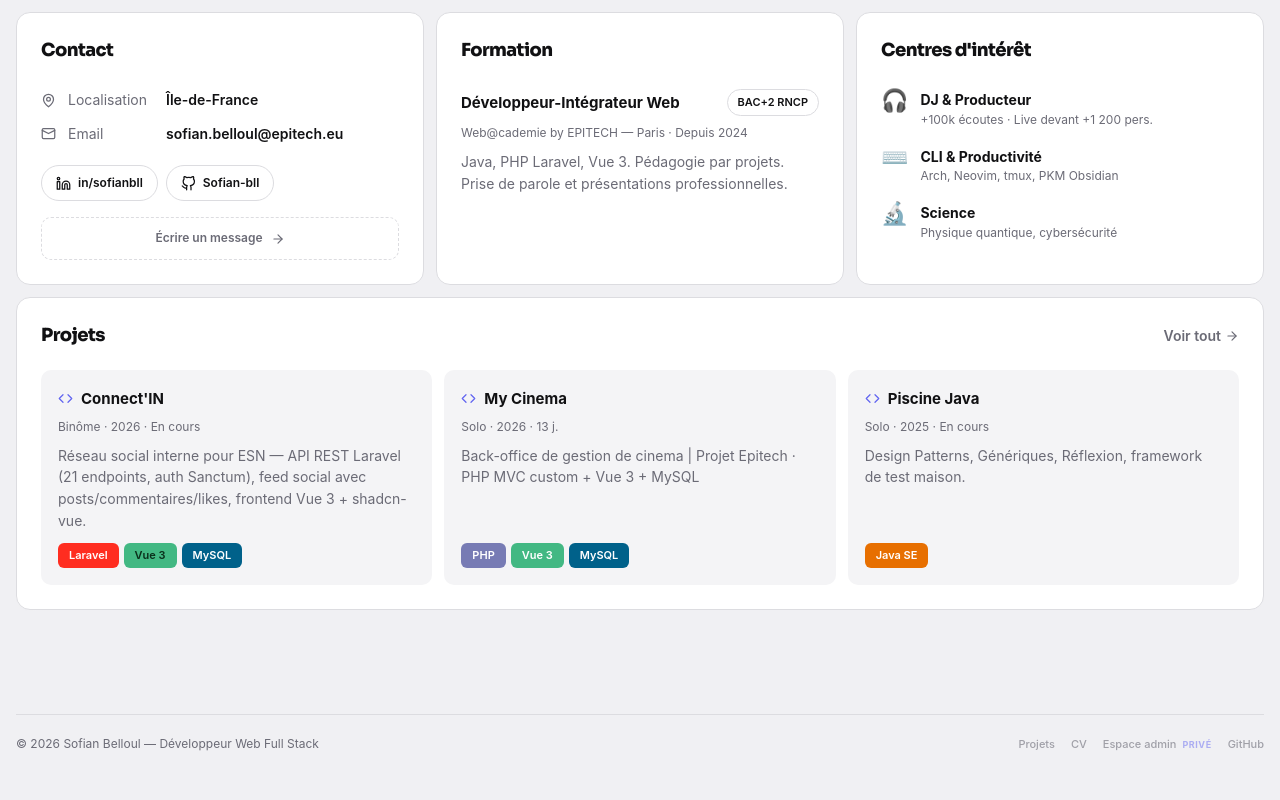
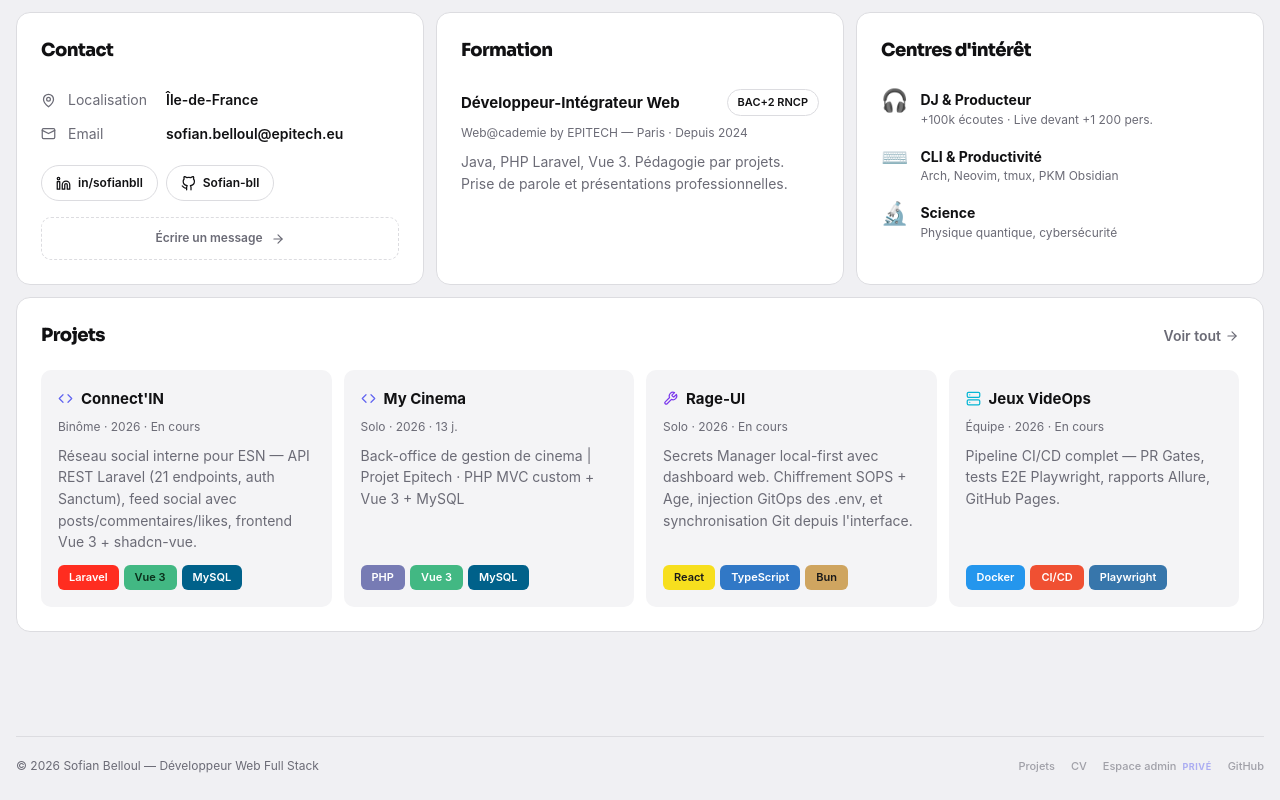
Before and after one commit to Sofian-bll/My-Bentofolio, a React (Vite) app: page / in a window 1280 px wide. Shown: the part 880-1680 px from the top of the page. Before the commit the page ends 1658 px from the top, so only its background shows below. Built offline with nearby package versions, Linux system fonts and the light colour scheme.

Commit message:
feat: visible filter, homeFeatured, and optional cover images on homepage

```diff
--- a/app/home.jsx
+++ b/app/home.jsx
@@ -2,13 +2,15 @@
    BENTOFOLIO — Home (Bento) page (ES module)
    ============================================= */
 import React from 'react';
-import { Icon, Cell, Chip, SectionTitle, TechTag, CatGlyph, Badge } from './ui.jsx';
-import { DATA, primaryCat } from './data.js';
+import { Icon, Cell, Chip, SectionTitle, TechTag, CatGlyph, Badge, ProjectThumb } from './ui.jsx';
+import { DATA, APP_CONFIG, primaryCat } from './data.js';
 import { resolveImageSrc } from './config-runtime.js';
 
 function HomeView({ navigate, openProject }) {
   const { personalInfo: p, contactInfos, socialLinks, skillGroups, formations, interests, projects } = DATA;
-  const preview = projects.slice(0, 3);
+  const visibleProjects = projects.filter(p => p.visible !== false);
+  const homeFeaturedProjects = visibleProjects.filter(p => p.homeFeatured);
+  const preview = (homeFeaturedProjects.length > 0 ? homeFeaturedProjects : visibleProjects).slice(0, 4);
   const contactIcon = { 'Âge': 'star', 'Localisation': 'pin', 'Téléphone': 'phone', 'Email': 'mail' };
 
   return (
@@ -38,7 +40,7 @@ function HomeView({ navigate, openProject }) {
           </div>
           <p className="hero-bio">{p.bio}</p>
           <div className="hero-stats">
-            {DATA.projects.length > 0 && <span><Icon name="grid" size={14} /> <strong>{DATA.projects.length}</strong> projets</span>}
+            {visibleProjects.length > 0 && <span><Icon name="grid" size={14} /> <strong>{visibleProjects.length}</strong> projets</span>}
             {(DATA.experiences || []).length > 0 && <span><Icon name="briefcase" size={14} /> <strong>{(DATA.experiences || []).length}</strong> expériences</span>}
             {DATA.profile?.webExperienceSince && <span><Icon name="star" size={14} /> <strong>{new Date().getFullYear() - DATA.profile.webExperienceSince} ans</strong> d'expérience</span>}
           </div>
@@ -140,6 +142,7 @@ function HomeView({ navigate, openProject }) {
           <div className="proj-preview-grid">
             {preview.map((pr) => (
               <button className="proj-mini" key={pr.id} onClick={() => openProject(pr.id)}>
+                {APP_CONFIG.appearance?.homeShowProjectImages && <ProjectThumb project={pr} ratio="16 / 7" />}
                 <div className="proj-mini-top">
                   <span className="proj-mini-name"><CatGlyph cat={primaryCat(pr)} size={15} /> {pr.name}</span>
                 </div>
```
